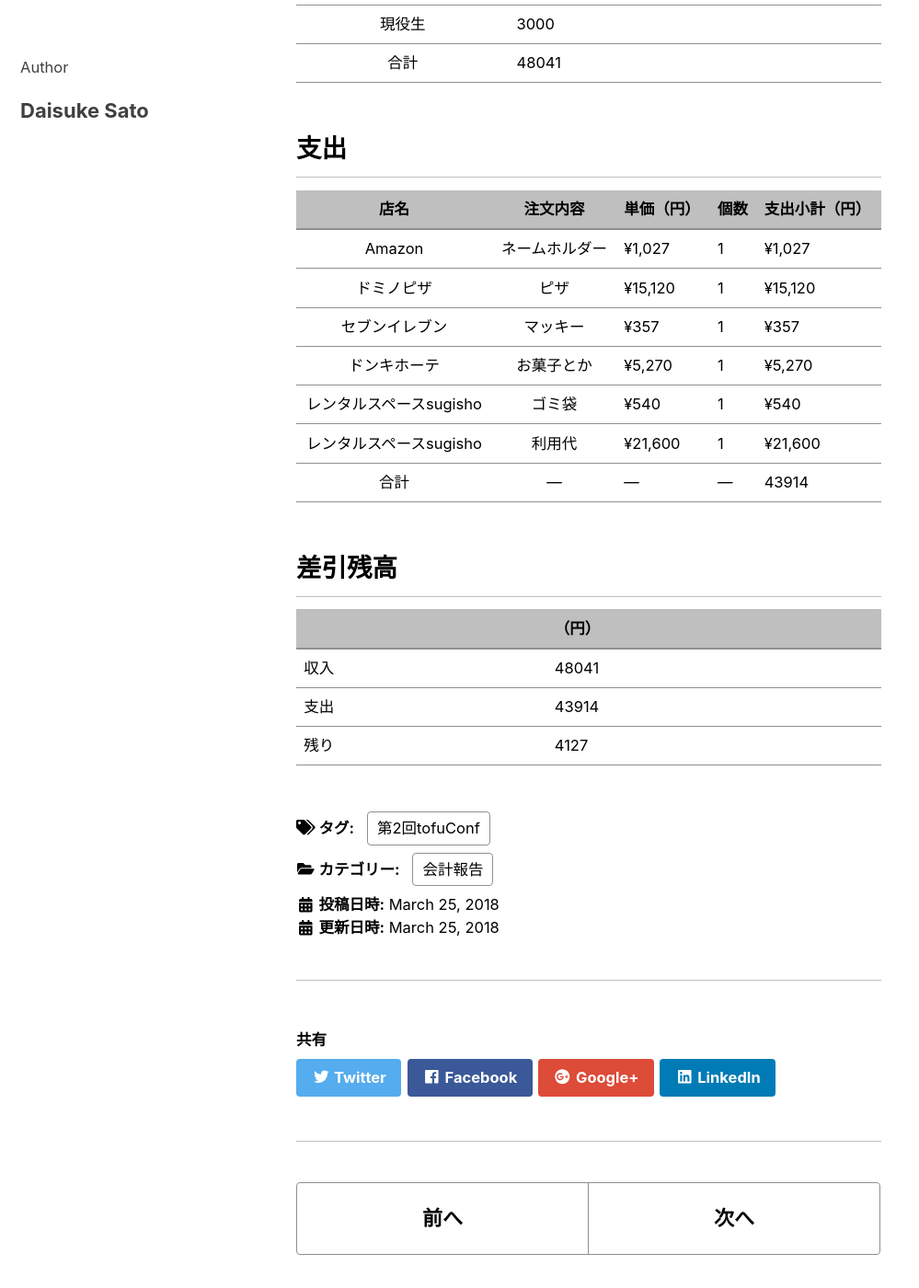
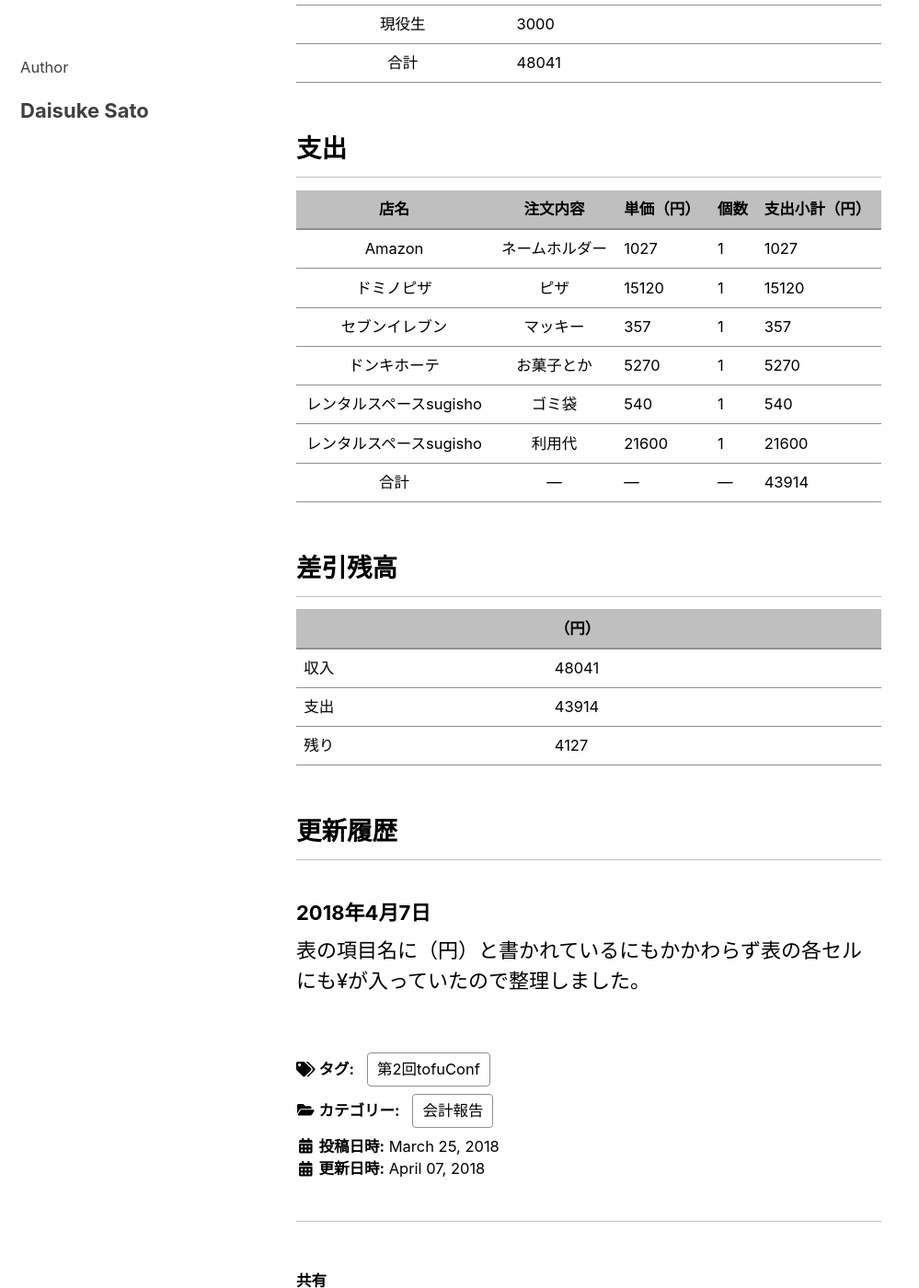
Before and after one commit to tofuconf/tofuconf.club, a Jekyll site: the page built from _posts/2018-03-25-financial-report.md, in a window 1280 px wide and 1400 px high, scrolled down 793 px. Shown: the whole window at 92% size, without its empty margins (0-999 px from the left). Built offline with Jekyll 4.4.1, drawn with Linux system fonts in a browser that asks for light colours; nearby versions of some CDN libraries.

Commit message:
Update for cleaning up table

```diff
--- a/_posts/2018-03-25-financial-report.md
+++ b/_posts/2018-03-25-financial-report.md
@@ -38,12 +38,12 @@ author: Daisuke Sato
 
 |	店名	|	注文内容	|	単価（円）	|	個数	|	支出小計（円）	|
 |:---:|:---:|---|---|---|
-| Amazon | ネームホルダー | ¥1,027 | 1 | ¥1,027 |
-| ドミノピザ | ピザ | ¥15,120 | 1 | ¥15,120 |
-| セブンイレブン | マッキー | ¥357 | 1 | ¥357 |
-| ドンキホーテ | お菓子とか | ¥5,270 | 1 | ¥5,270 |
-| レンタルスペースsugisho | ゴミ袋 | ¥540 | 1 | ¥540 |
-| レンタルスペースsugisho | 利用代 | ¥21,600 | 1 | ¥21,600 |
+| Amazon | ネームホルダー | 1027 | 1 | 1027 |
+| ドミノピザ | ピザ | 15120 | 1 | 15120 |
+| セブンイレブン | マッキー | 357 | 1 | 357 |
+| ドンキホーテ | お菓子とか | 5270 | 1 | 5270 |
+| レンタルスペースsugisho | ゴミ袋 | 540 | 1 | 540 |
+| レンタルスペースsugisho | 利用代 | 21600 | 1 | 21600 |
 |---|---|---|---|---|
 | 合計 |---|---|---| 43914 |
 
@@ -56,3 +56,8 @@ author: Daisuke Sato
 |	支出	|	43914	|
 |---|---|
 |	残り	|	4127	|
+
+## 更新履歴
+
+### 2018年4月7日
+表の項目名に（円）と書かれているにもかかわらず表の各セルにも¥が入っていたので整理しました。
```
Also changed, not shown: other parts of _posts/2018-03-25-financial-report.md (+1 -1 lines).
